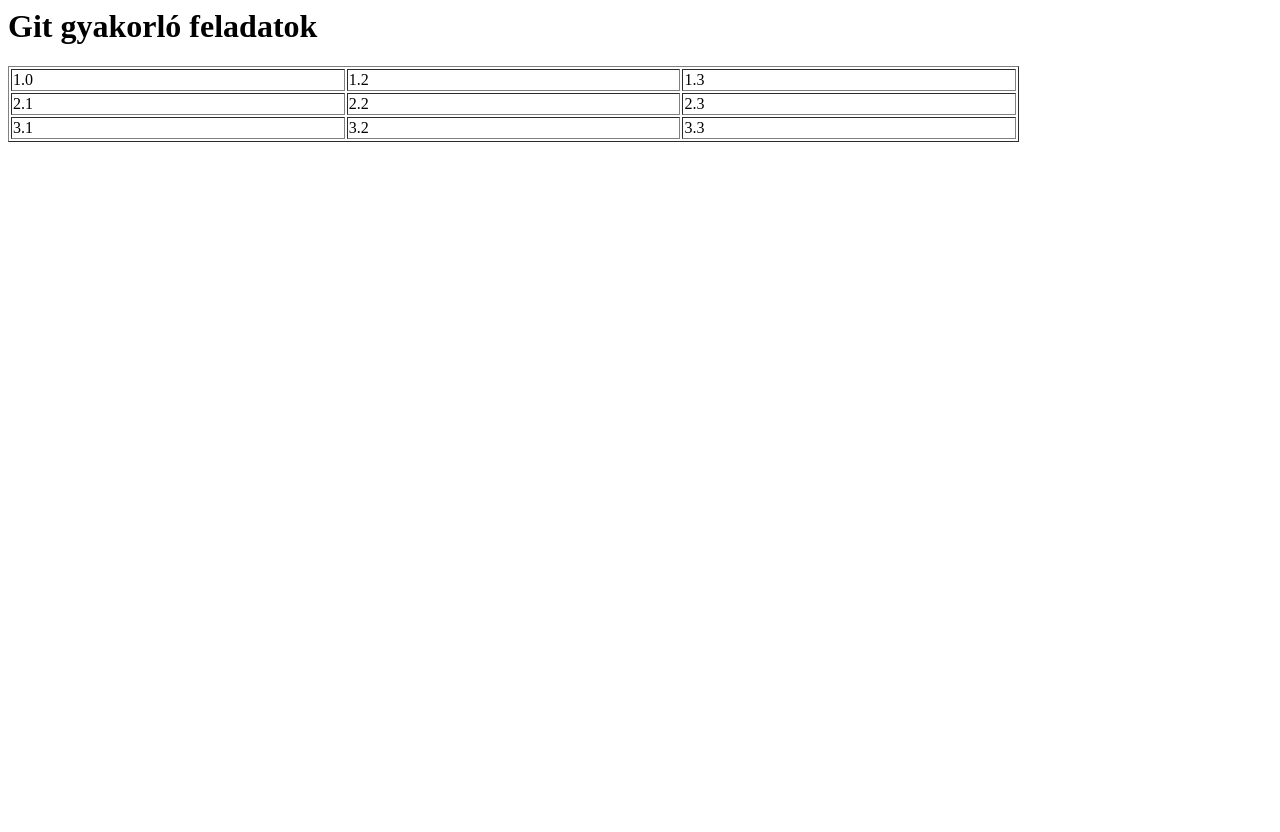
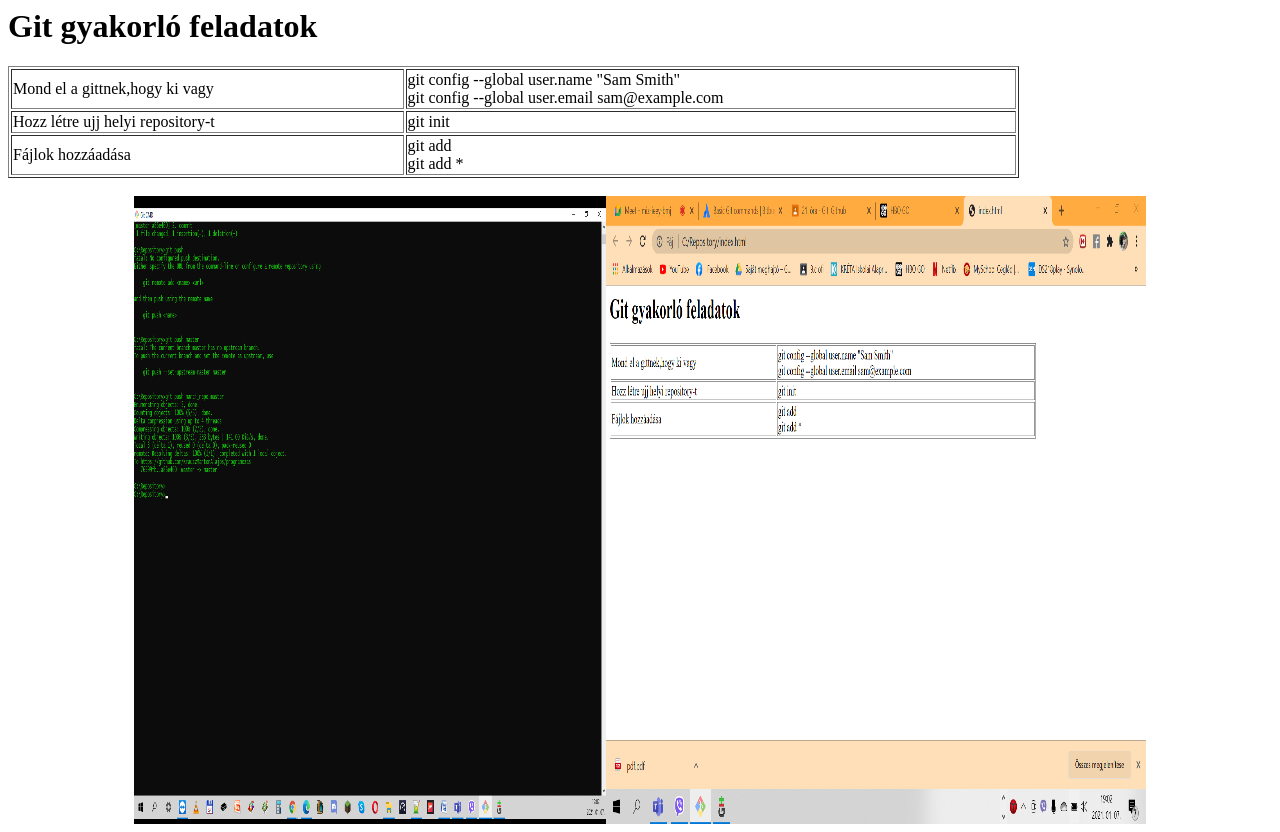
Before and after one commit to KrauszMartonAlajos/programozas, a plain HTML site: page index.html in a window 1280 px wide. Before the commit the page ends 800 px from the top, so only its background shows below. Drawn offline with Linux system fonts and the light colour scheme.

Commit message:
3.commit

```diff
--- a/index.html
+++ b/index.html
@@ -10,21 +10,24 @@
 
 					<table border="1" width="80%">
 						<tr>
-							<td>1.0</td>
-							<td>1.2</td>
-							<td>1.3</td>
+							<td>Mond el a gittnek,hogy ki vagy</td>
+							<td>git config --global user.name "Sam Smith" </br>
+								git config --global user.email sam@example.com</td>
+
 						</tr>
 						<tr>
-							<td>2.1</td>
-							<td>2.2</td>
-							<td>2.3</td>
+							<td>Hozz létre ujj helyi repository-t</td>
+							<td>git init</td>
+
 						</tr>
 						<tr>
-							<td>3.1</td>
-							<td>3.2</td>
-							<td>3.3</td>
+							<td>Fájlok hozzáadása</td>
+							<td>git add <filename>
+								</br>
+								git add *</td>
+
 						</tr>
 					</table>
-
+			<center> <br> <IMG SRC="programozas.png" ALIGN="CENTER" WIDTH="80%" HEIGHT="80%"> </center>
 		</body>
 </hmtl>
```
Also changed, not shown: programozas.png (added).
